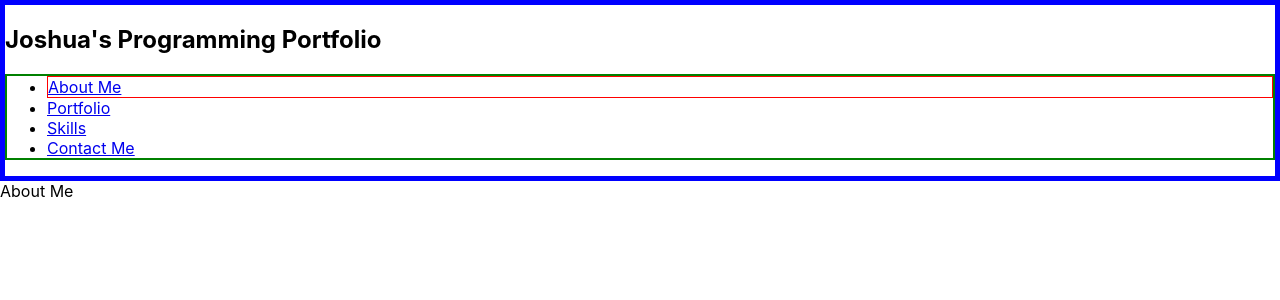
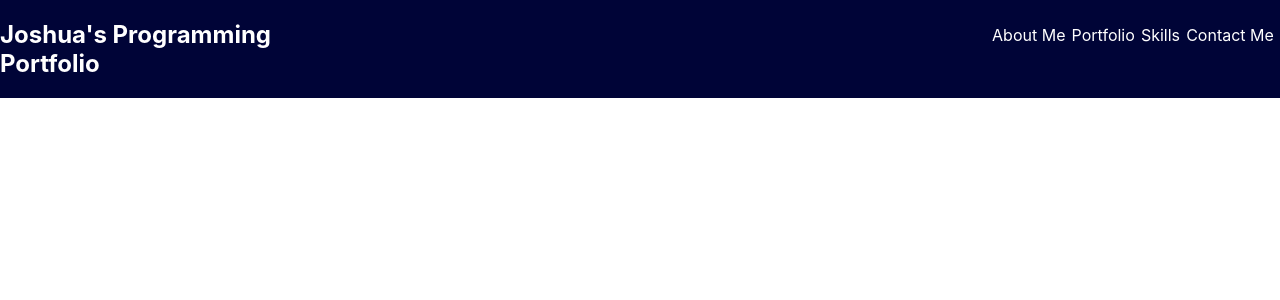
Before and after one commit to CoderJ01/material-ui-programming-portfolio, a React (Create React App) app: page / in a window 1280 px wide. Shown: the top 300 px of the page. Built offline with nearby package versions, Linux system fonts and the light colour scheme.

Commit message:
style Header without using Material UI

```diff
--- a/src/components/Layout/Layout.style.css
+++ b/src/components/Layout/Layout.style.css
@@ -1,11 +1,28 @@
+* {
+    color: white;
+    text-decoration: none;
+}
+
 .layoutnav {
-    border: 5px solid blue;
+    background-color: rgb(0, 4, 55);
+    display: flex;
 }
 
 .layoutul {
-    border: 2px solid green;
+    display: flex;
+    justify-content: space-evenly;
+    list-style-type: none;
+    width: 25%;
 }
 
 .layoutli {
-    border: 1px solid red;
+    font-size: 100%;
 }
+
+/* Desktop */
+@media screen and (min-width: 1280px) {
+    .layoutul {
+        margin-left: 600px;
+        margin-top: 25px;
+    }
+}
```
